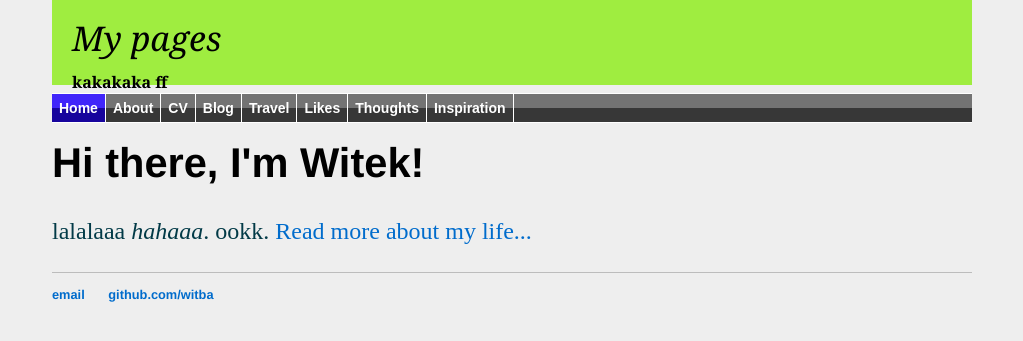
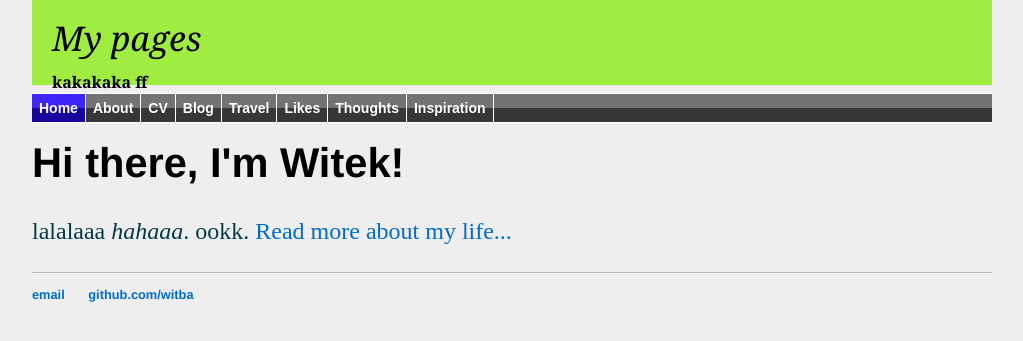
Before and after one commit to witba/witba.github.io, a Jekyll site: the page built from index.html, in a window 1280 px wide. Shown: the top 341 px of the page, without its empty margins (128-1151 px from the left). Built offline with Jekyll 4.4.1, drawn with Linux system fonts in a browser that asks for light colours.

Commit message:
Update main.css

```diff
--- a/css/main.css
+++ b/css/main.css
@@ -1,4 +1,4 @@
-body { margin:0 auto; padding:0; margin-bottom: 12px; width: 920px; background: #EEEEEE;}
+body { margin:0 auto; padding:0; margin-bottom: 12px; width: 960px; background: #EEEEEE;}
 
 #style_container {
 width: 100%;
```
